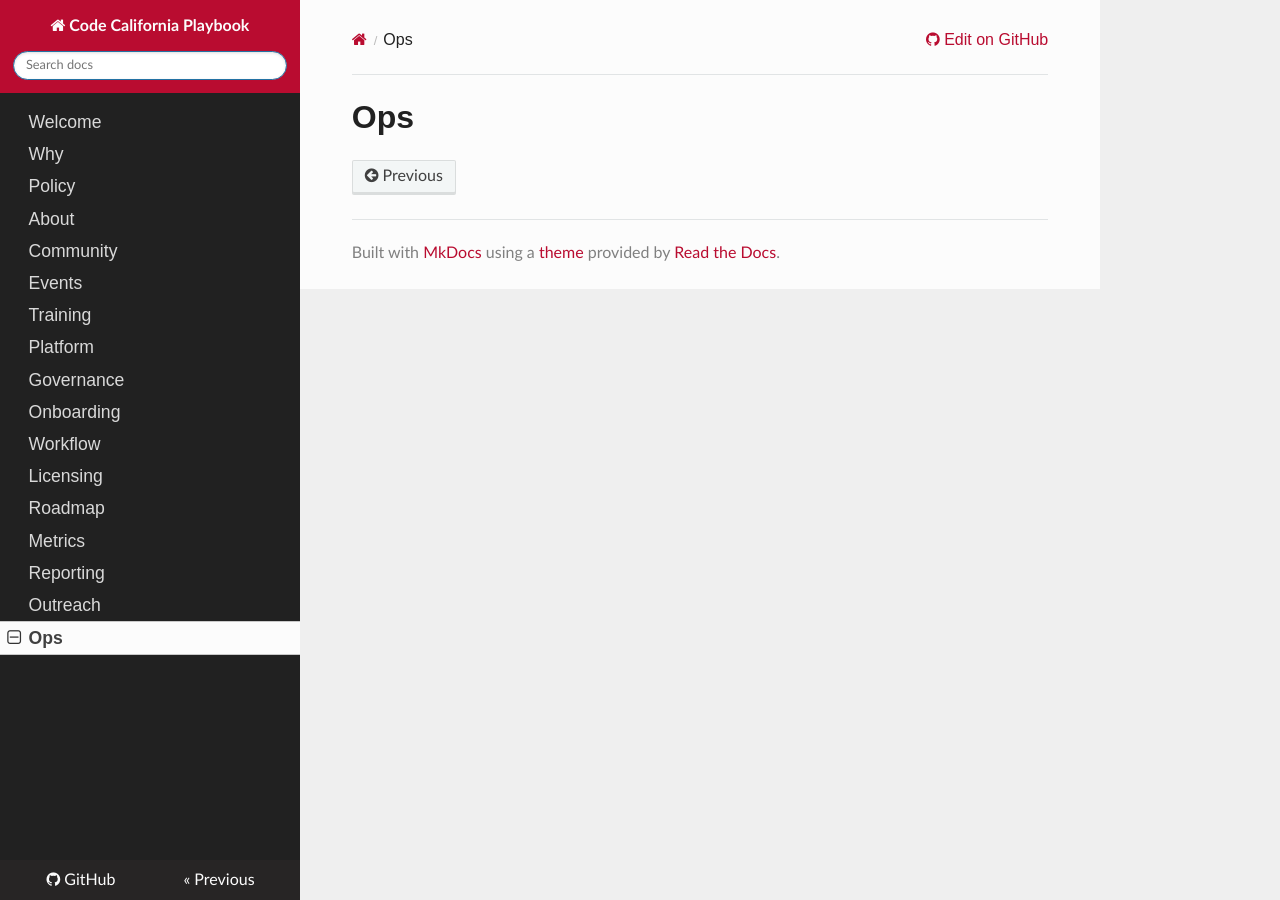
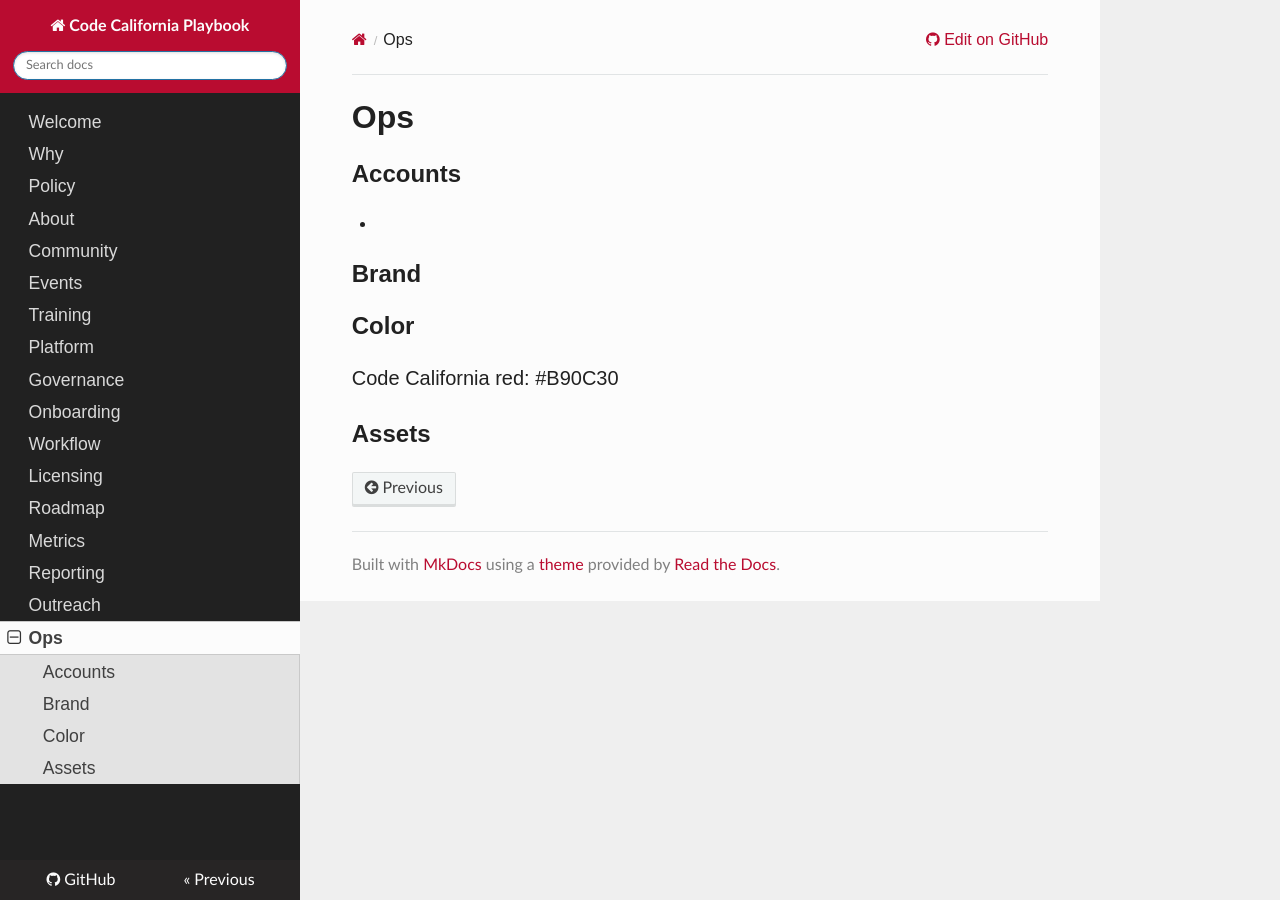
Before and after one commit to CA-CODE-Works/playbook, an MkDocs documentation site: the page built from docs/ops.md, in a window 1280 px wide. Built offline with MkDocs 1.6.1, drawn with Linux system fonts in a browser that asks for light colours; nearby versions of some CDN libraries; old or Windows-style settings are respelled for this version of MkDocs.

Commit message:
Update ops.md

```diff
--- a/docs/ops.md
+++ b/docs/ops.md
@@ -1 +1,13 @@
 # Ops
+
+## Accounts
+
+*
+
+## Brand
+
+## Color
+
+Code California red: #B90C30
+
+## Assets
```
